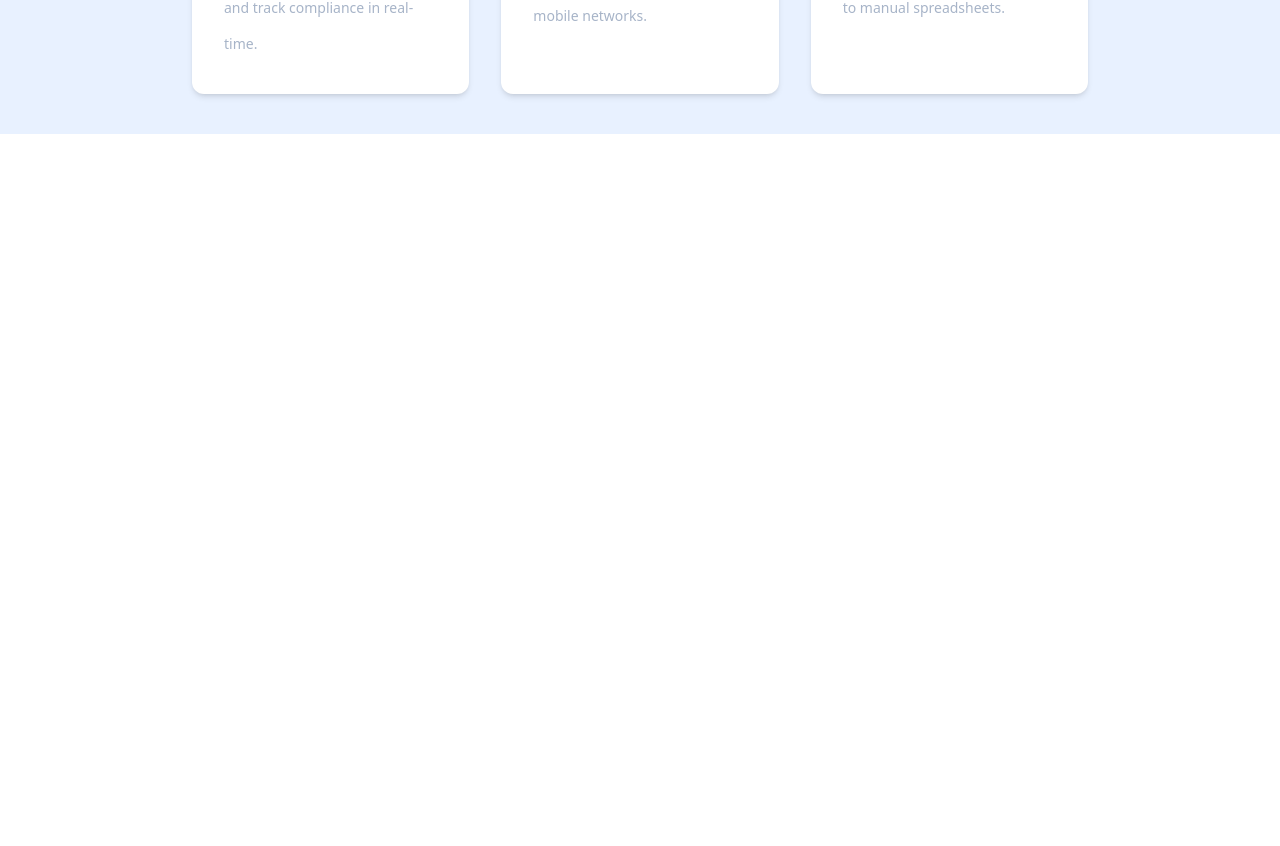
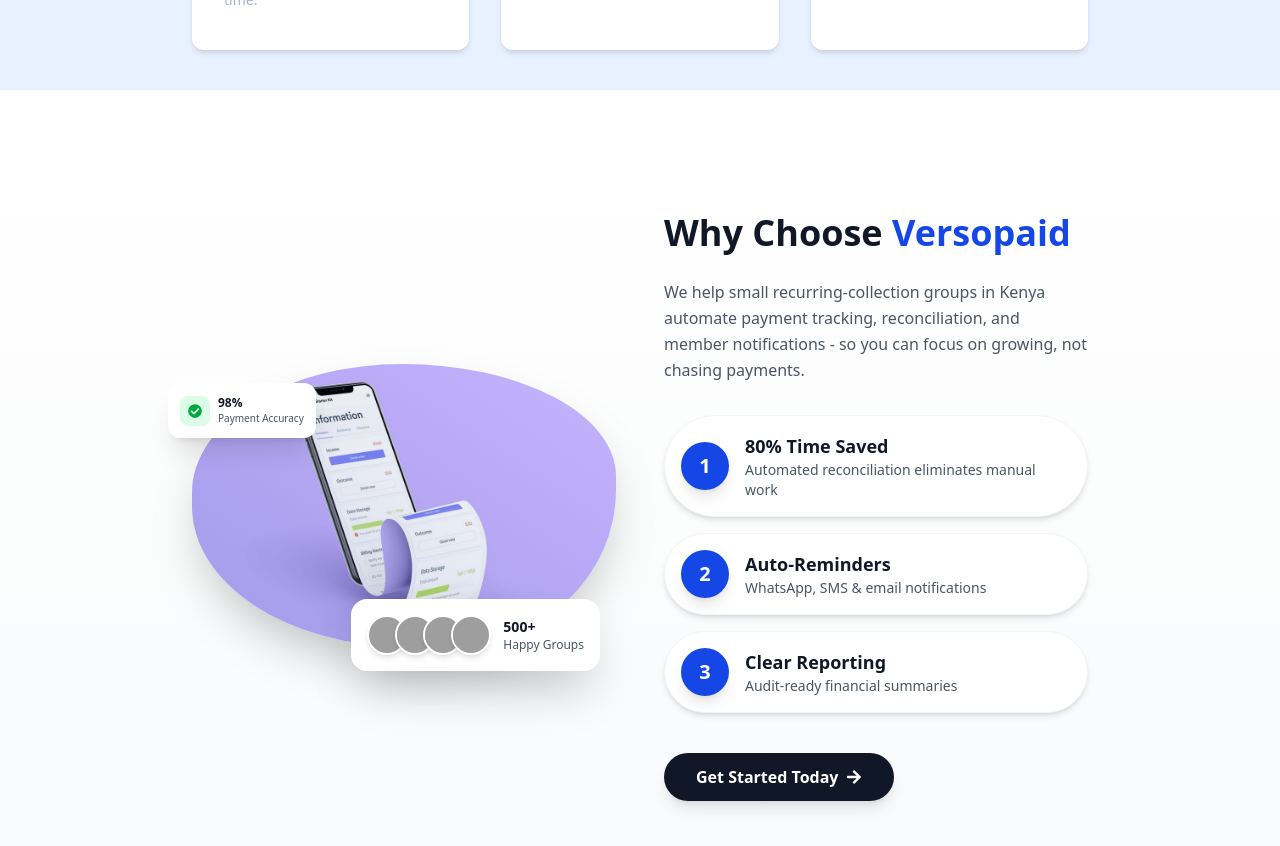
Before and after one commit to MuthonduG/versopay, a React (Vite) app: page / in a window 1280 px wide. Shown: the part 1520-2366 px from the top of the page. Before the commit the page ends 1694 px from the top, so only its background shows below. Built offline with nearby package versions, Linux system fonts and the light colour scheme; grey boxes are pictures that could not be loaded.

Commit message:
updates: added why-us

```diff
--- a/src/index.css
+++ b/src/index.css
@@ -45,10 +45,29 @@
     animation-play-state: paused;
 }
 
-/* For text truncation with multiple lines */
 .line-clamp-2 {
     display: -webkit-box;
     -webkit-line-clamp: 2;
     -webkit-box-orient: vertical;
     overflow: hidden;
 }
+
+@keyframes float {
+    0%, 100% { transform: translateY(0); }
+    50% { transform: translateY(-5px); }
+}
+.animate-float {
+    animation: float 4s infinite;
+}
+
+@keyframes morph {
+    0% {
+        border-radius: 60% 40% 50% 30% / 30% 50% 40% 60%;
+    }
+    50% {
+        border-radius: 40% 60% 30% 70% / 60% 30% 70% 40%;
+    }
+    100% {
+        border-radius: 60% 40% 50% 30% / 30% 50% 40% 60%;
+    }
+}
--- a/src/pages/home/HomePage.tsx
+++ b/src/pages/home/HomePage.tsx
@@ -2,6 +2,7 @@
 import NavbarComponent from '../../components/layout/navigation/navbar/NavbarComponent'
 import FeaturesPage from './features/features'
 import HeaderComponent from './header/HeaderComponent'
+import WhyUsComponent from './whyus/WhyUsComponent'
 
 
 const HomePage = () => {
@@ -11,6 +12,7 @@
       <NavbarComponent/>
       <HeaderComponent/>
       <FeaturesPage/>
+      <WhyUsComponent/>
 
     </section>
   )
--- /dev/null
+++ b/src/pages/home/whyus/WhyUsComponent.tsx
@@ -0,0 +1,143 @@
+import why_us_image from "../../../assets/why_us.png";
+import { FaCheckCircle, FaArrowRight } from 'react-icons/fa';
+
+const user_avatar_images: string[] = [
+    "https://i.pinimg.com/1200x/ff/59/9f/ff599f54dfc78c39e417de2f24640ff3.jpg",
+    "https://i.pinimg.com/736x/f9/73/4f/f9734f332e556dd06cc5c8c4c7dedc85.jpg",
+    "https://i.pinimg.com/736x/84/fb/74/84fb74866cfe12554c73094b9d7b19c5.jpg",
+    "https://i.pinimg.com/736x/1b/c1/69/1bc1690376a67997ef7899c24a8509bb.jpg",
+];
+
+const WhyUsComponent = () => {
+  return (
+    <section className="flex justify-center items-center w-full py-20 bg-linear-to-b from-white to-gray-50">
+
+        <div className="w-[70%] flex flex-col-reverse md:flex-row-reverse justify-center items-center gap-12">
+
+            {/* left side - Content */}
+            <div className="flex-1 space-y-6">
+                <h2 className="text-3xl md:text-4xl font-bold text-gray-900 leading-tight">
+                    Why Choose{' '}
+                    <span className="text-blue-700">Versopaid</span>
+                </h2>
+
+                <p className="text-gray-600 leading-relaxed">
+                    We help small recurring-collection groups in Kenya automate payment tracking,
+                    reconciliation, and member notifications - so you can focus on growing, not chasing payments.
+                </p>
+
+                <div className="space-y-4 mt-8">
+                    <div className="flex items-center gap-4 bg-white hover:bg-blue-50 rounded-full p-4 pr-8 shadow-md hover:shadow-xl transition-all duration-300 hover:scale-105 cursor-pointer group border border-gray-100">
+                        <div className="bg-blue-700 w-12 h-12 rounded-full flex items-center justify-center text-white font-bold text-xl shadow-lg group-hover:scale-110 transition-transform">
+                            1
+                        </div>
+                        <div className="flex-1">
+                            <div className="flex items-center gap-2">
+                                <h4 className="font-bold text-gray-900 text-lg">80% Time Saved</h4>
+                            </div>
+                            <p className="text-gray-600 text-sm">Automated reconciliation eliminates manual work</p>
+                        </div>
+                    </div>
+
+                    <div className="flex items-center gap-4 bg-white hover:bg-blue-50 rounded-full p-4 pr-8 shadow-md hover:shadow-xl transition-all duration-300 hover:scale-105 cursor-pointer group border border-gray-100">
+                        <div className="bg-blue-700 w-12 h-12 rounded-full flex items-center justify-center text-white font-bold text-xl shadow-lg group-hover:scale-110 transition-transform">
+                            2
+                        </div>
+                        <div className="flex-1">
+                            <div className="flex items-center gap-2">
+                                <h4 className="font-bold text-gray-900 text-lg">Auto-Reminders</h4>
+                            </div>
+                            <p className="text-gray-600 text-sm">WhatsApp, SMS & email notifications</p>
+                        </div>
+                    </div>
+
+                    <div className="flex items-center gap-4 bg-white hover:bg-blue-50 rounded-full p-4 pr-8 shadow-md hover:shadow-xl transition-all duration-300 hover:scale-105 cursor-pointer group border border-gray-100">
+                        <div className="bg-blue-700 w-12 h-12 rounded-full flex items-center justify-center text-white font-bold text-xl shadow-lg group-hover:scale-110 transition-transform">
+                            3
+                        </div>
+                        <div className="flex-1">
+                            <div className="flex items-center gap-2">
+                                <h4 className="font-bold text-gray-900 text-lg">Clear Reporting</h4>
+                            </div>
+                            <p className="text-gray-600 text-sm">Audit-ready financial summaries</p>
+                        </div>
+                    </div>
+                </div>
+
+                <div className="mt-10">
+                    <a
+                        href="#"
+                        className="inline-flex items-center gap-2 px-8 py-3 bg-gray-900 hover:bg-gray-800 text-white rounded-full font-semibold transition-all duration-300 hover:scale-105 shadow-lg group"
+                    >
+                        Get Started Today
+                        <FaArrowRight className="group-hover:translate-x-1 transition-transform" />
+                    </a>
+                </div>
+            </div>
+
+            {/* right side - Image with overlays */}
+            <div className="flex-1 flex justify-center items-center relative">
+                <div className="relative w-full max-w-xl overflow-hidden shadow-2xl"
+                     style={{
+                        borderRadius: '60% 40% 50% 30% / 30% 50% 40% 60%',
+                        animation: 'morph 8s ease-in-out infinite'
+                     }}>
+                    <div className="relative w-full h-full transform scale-120 origin-center">
+                        <img
+                            src={why_us_image}
+                            alt="Why choose Versopaid"
+                            className="w-full h-auto object-cover"
+                        />
+                    </div>
+
+                    <div className="absolute inset-0 bg-linear-to-tr from-blue-900/20 to-transparent"></div>
+                </div>
+
+                <div className="absolute -bottom-6 right-4 bg-white rounded-2xl shadow-2xl p-4 flex items-center gap-3 z-10">
+                    <div className="flex -space-x-3">
+                        {user_avatar_images.slice(0, 4).map((avatar, index) => (
+                            <div
+                                key={index}
+                                className="w-10 h-10 rounded-full border-2 border-white overflow-hidden shadow-md"
+                            >
+                                <img
+                                    src={avatar}
+                                    alt={`User ${index + 1}`}
+                                    className="w-full h-full object-cover"
+                                />
+                            </div>
+                        ))}
+                    </div>
+                    <div className="flex flex-col">
+                        <span className="text-sm font-bold text-gray-900">500+</span>
+                        <span className="text-xs text-gray-600">Happy Groups</span>
+                    </div>
+                </div>
+
+                <div className="absolute top-6 -left-6 bg-white rounded-xl shadow-xl p-3 animate-float z-10">
+                    <div className="flex items-center gap-2">
+                        <div className="bg-green-100 p-2 rounded-lg">
+                            <FaCheckCircle className="text-green-600 text-sm" />
+                        </div>
+                        <div>
+                            <p className="text-xs font-bold text-gray-900">98%</p>
+                            <p className="text-[10px] text-gray-600">Payment Accuracy</p>
+                        </div>
+                    </div>
+                </div>
+
+                <div className="absolute -z-10 w-full h-full bg-blue-100 rounded-full blur-3xl opacity-30"
+                     style={{
+                        borderRadius: '40% 60% 30% 70% / 60% 30% 70% 40%',
+                        transform: 'scale(1.1)'
+                     }}>
+                </div>
+            </div>
+
+        </div>
+
+    </section>
+  );
+};
+
+export default WhyUsComponent;
```
Also changed, not shown: src/components/layout/navigation/navbar/NavbarComponent.tsx (+1 -18 lines), src/pages/home/header/HeaderComponent.tsx (+13 -21 lines), src/assets/header_two.png (added), src/assets/why_us.png (added).
